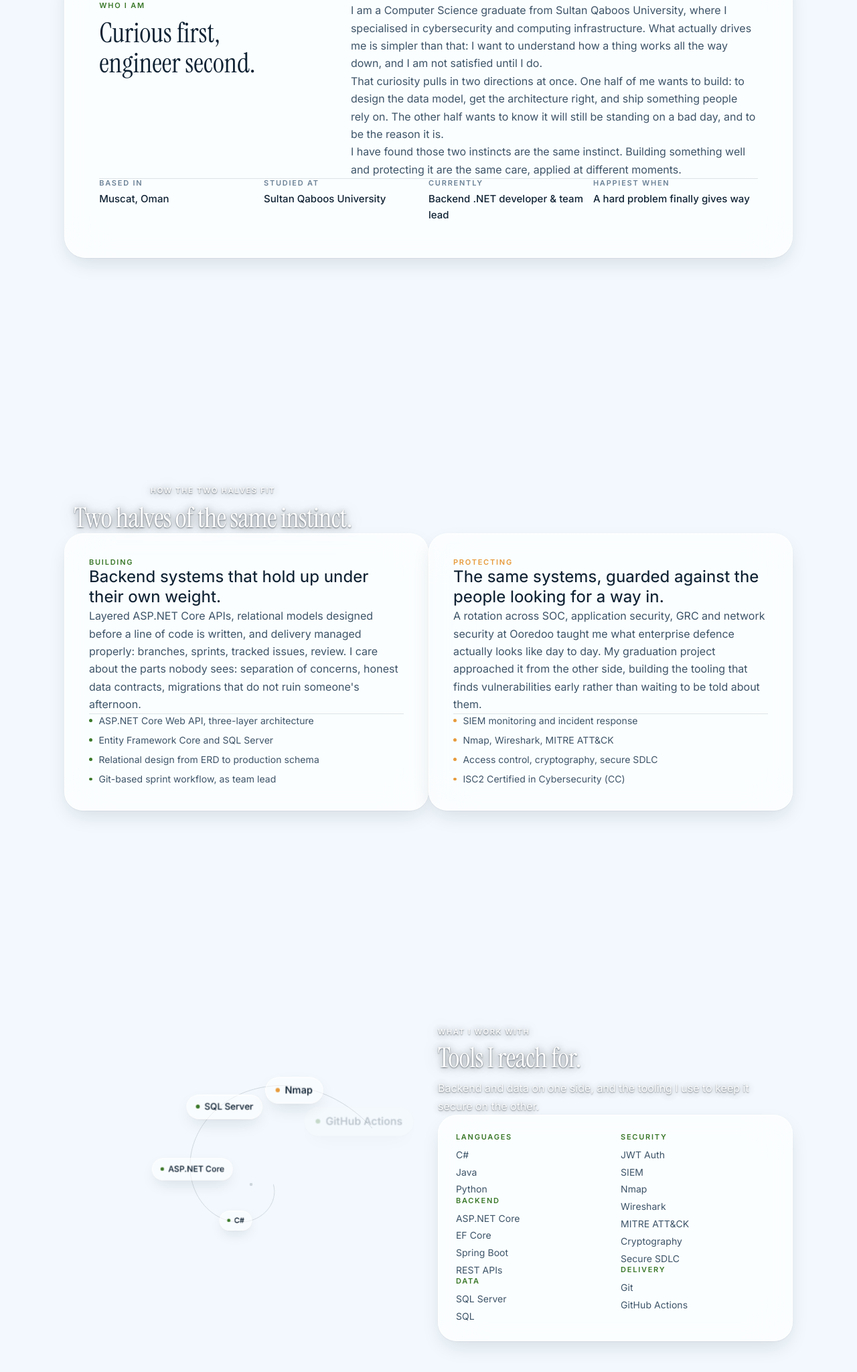
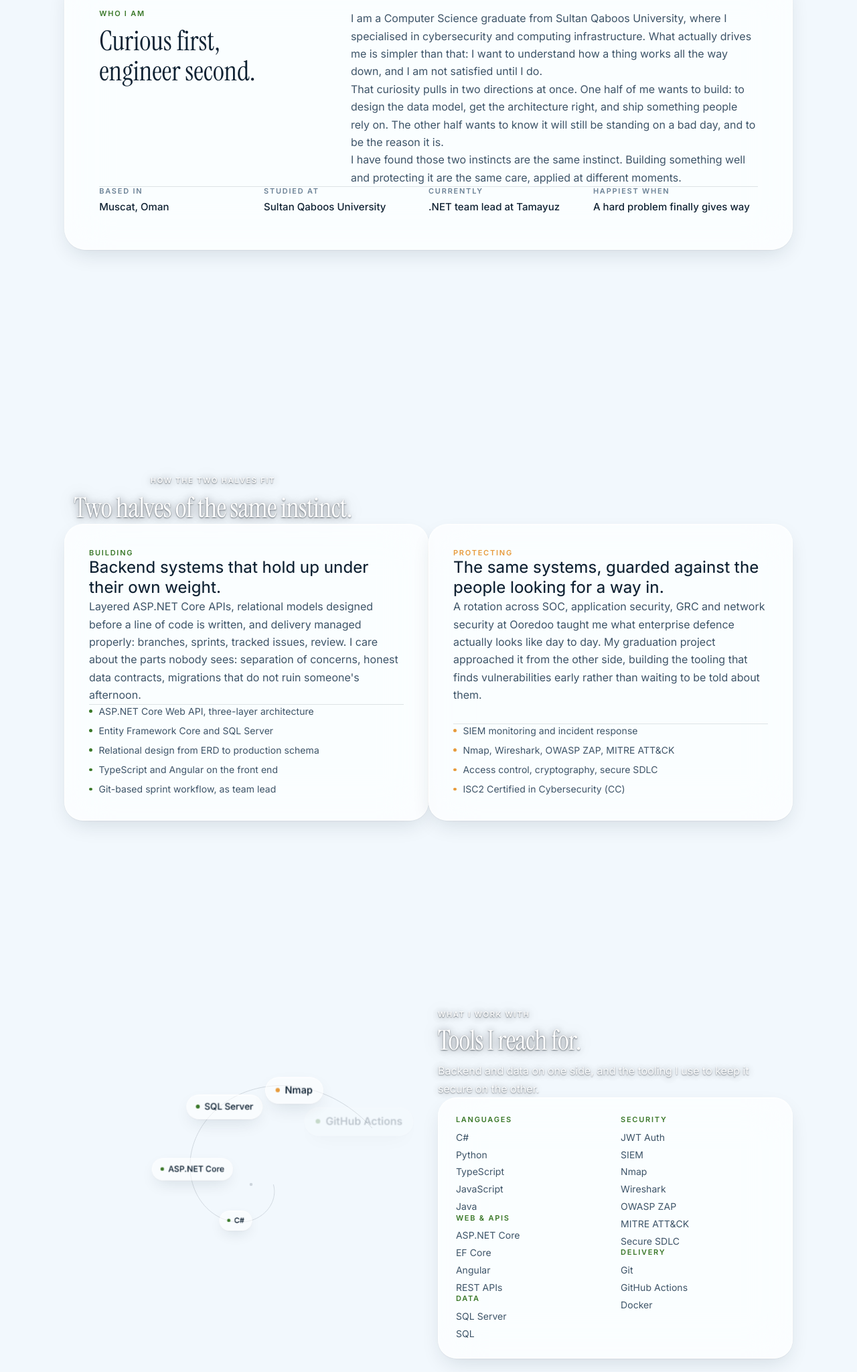
Before and after one commit to 6qzr/6qzr.github.io, an Astro site: page / in a window 1280 px wide. Shown: the part 1032-3080 px from the top of the page at 67% size. Built offline with nearby package versions, Linux system fonts and the light colour scheme; Astro itself is replaced by a stand-in of ours.

Commit message:
Bring the site in line with the October CV
Serve the new CV export, and update everything on the page drawn from it:
the Tamayuz role is now developer and team lead with the Angular port, the
intern role names the Customer Support Ticket System, and Ooredoo reads
Information Security Intern. OCSP counts 53 tracked issues (what GitHub
has, not 56) and 11 entities, and gains the JWT, Argon2 and Thawani point.
HAVS names him team lead of four.

Stack adds TypeScript, JavaScript, Angular, OWASP ZAP and Docker and drops
Spring Boot and Cryptography. The backend group becomes "Web & APIs" now
that Angular sits in it. Spotlights stay at five, one per group.

Timeline bullets are trimmed so Path still fits one screen at 1280x800 and
1366x768.

```diff
--- a/src/content/projects/hybrid-vulnerability-scanner.md
+++ b/src/content/projects/hybrid-vulnerability-scanner.md
@@ -6,7 +6,7 @@ brief: >-
   A security scanner that runs inside a project's CI pipeline. It reads both
   halves of the codebase, the source you wrote and the packages you depend on,
   and reports what is exploitable in either one before the change is merged.
-role: "Graduation project, team of four"
+role: "Graduation project, team lead of four"
 period: "Sep 2025 – Jan 2026"
 stack:
   - "UniXcoder"
--- a/src/content/projects/oman-community-services-platform.md
+++ b/src/content/projects/oman-community-services-platform.md
@@ -7,7 +7,7 @@ brief: >-
   API routes it to the department that owns that work, and both sides follow the
   ticket through to a rating when it closes.
 role: "Team lead, 4 engineers"
-period: "2026 · .NET Bootcamp capstone"
+period: "Jul 2026 – Oct 2026 · Tamayuz capstone"
 stack:
   - "ASP.NET Core Web API"
   - "Entity Framework Core"
@@ -16,9 +16,10 @@ stack:
   - "Swagger"
 highlights:
   - "Led four engineers from ERD to architecture to code, and owned the branching strategy that kept a shared codebase coherent."
-  - "Designed a 10-entity relational model with automatic department routing, status workflows, comments, notifications and citizen feedback ratings."
+  - "Designed an 11-entity relational model with automatic department routing, status workflows, comments, notifications and citizen feedback ratings."
   - "Built on a three-layer architecture (repository, service, controller) with soft deletes, role-based access scoping and DTO-based contracts."
-  - "Delivered through a structured GitHub workflow: 56 tracked issues across two sprints."
+  - "Secured with JWT authentication, Argon2 password hashing and role-based access, with the Thawani payment gateway integrated."
+  - "Delivered through a structured GitHub workflow: 53 tracked issues across two sprints."
 repo: "https://github.com/OPAL2-DotNet-Bootcamp-2026/OmanCommunityServicesPlatform"
 repoNote: null
 order: 2
@@ -29,7 +30,7 @@ Road damage, water leaks, waste that nobody collected. The problem is never that
 citizens have nothing to report; it is that a report has to reach the one
 department that can act on it, and then survive long enough to be resolved.
 
-So the design started with the data model, not the endpoints. Ten entities,
+So the design started with the data model, not the endpoints. Eleven entities,
 every relationship argued over and validated before implementation, including
 the cardinality problems that are cheap to fix on a diagram and expensive to fix
 in a migration. Routing a report to the responsible department is a property of
@@ -38,7 +39,7 @@ that model, not a special case bolted on afterwards.
 As team lead the harder work was not technical. Four people writing into one
 codebase need a branching strategy they actually follow, issues small enough to
 finish, and architectural decisions made once rather than re-litigated in every
-pull request. Two sprints, 56 tracked issues, one codebase that still made sense
+pull request. Two sprints, 53 tracked issues, one codebase that still made sense
 at the end of it.
 
 The three-layer split (repository, service, controller) was deliberate for a
--- a/src/data/site.ts
+++ b/src/data/site.ts
@@ -47,7 +47,7 @@ export const about = {
   facts: [
     { label: "Based in", value: "Muscat, Oman" },
     { label: "Studied at", value: "Sultan Qaboos University" },
-    { label: "Currently", value: "Backend .NET developer & team lead" },
+    { label: "Currently", value: ".NET team lead at Tamayuz" },
     { label: "Happiest when", value: "A hard problem finally gives way" },
   ],
 } as const;
@@ -69,6 +69,7 @@ export const duality = {
         "ASP.NET Core Web API, three-layer architecture",
         "Entity Framework Core and SQL Server",
         "Relational design from ERD to production schema",
+        "TypeScript and Angular on the front end",
         "Git-based sprint workflow, as team lead",
       ],
     },
@@ -79,7 +80,7 @@ export const duality = {
       body: "A rotation across SOC, application security, GRC and network security at Ooredoo taught me what enterprise defence actually looks like day to day. My graduation project approached it from the other side, building the tooling that finds vulnerabilities early rather than waiting to be told about them.",
       points: [
         "SIEM monitoring and incident response",
-        "Nmap, Wireshark, MITRE ATT&CK",
+        "Nmap, Wireshark, OWASP ZAP, MITRE ATT&CK",
         "Access control, cryptography, secure SDLC",
         "ISC2 Certified in Cybersecurity (CC)",
       ],
@@ -104,27 +105,30 @@ export const stack = [
   { name: "ASP.NET Core", group: "backend", spotlight: true },
   { name: "EF Core", group: "backend", spotlight: false },
   { name: "SQL Server", group: "data", spotlight: true },
+  { name: "Python", group: "language", spotlight: false },
+  { name: "TypeScript", group: "language", spotlight: false },
+  { name: "JavaScript", group: "language", spotlight: false },
   { name: "Java", group: "language", spotlight: false },
-  { name: "Python", group: "language", spotlight: false },
   { name: "SQL", group: "data", spotlight: false },
-  { name: "Spring Boot", group: "backend", spotlight: false },
+  { name: "Angular", group: "backend", spotlight: false },
   { name: "REST APIs", group: "backend", spotlight: false },
   { name: "JWT Auth", group: "security", spotlight: false },
   { name: "SIEM", group: "security", spotlight: false },
   { name: "Nmap", group: "security", spotlight: true },
   { name: "Wireshark", group: "security", spotlight: false },
+  { name: "OWASP ZAP", group: "security", spotlight: false },
   { name: "MITRE ATT&CK", group: "security", spotlight: false },
-  { name: "Cryptography", group: "security", spotlight: false },
   { name: "Secure SDLC", group: "security", spotlight: false },
   { name: "Git", group: "devops", spotlight: false },
   { name: "GitHub Actions", group: "devops", spotlight: true },
+  { name: "Docker", group: "devops", spotlight: false },
 ] as const;
 
 export type StackGroup = (typeof stack)[number]["group"];
 
 export const stackGroupLabels: Record<StackGroup, string> = {
   language: "Languages",
-  backend: "Backend",
+  backend: "Web & APIs",
   data: "Data",
   security: "Security",
   devops: "Delivery",
@@ -139,16 +143,15 @@ export const timeline = [
   {
     kind: "work",
     track: "build",
-    role: "Backend .NET Developer & Team Lead",
-    org: "Codeline / Rihal Bootcamp",
+    role: "Full Stack .NET Developer & Team Lead",
+    org: "Tamayuz Program, Codeline / Rihal Bootcamp",
     place: "Muscat",
     start: "Apr 2026",
     end: "Present",
     points: [
-      "Led a 4-person team on a citizen issue-reporting Web API, owning architecture decisions, branching strategy and the integrity of a shared codebase.",
-      "Designed and validated a 10-entity relational model, resolving 1:M and M:N cardinality before implementation began.",
-      "Built the API on a three-layer architecture (repository, service, controller) with EF Core, SQL Server, soft deletes and role-based access scoping.",
-      "Secured endpoints with JWT authentication and DTO-based request and response contracts.",
+      "Led a team of four, owning architecture, branching strategy and code reviews across 53 tracked issues and two sprints.",
+      "Shipped an ASP.NET Core backend with a TypeScript and Bootstrap 5 frontend, then ported it to Angular: 34 components, route guards, unit tests.",
+      "Three-layer API (repository, service, controller) on EF Core and SQL Server, with soft deletes and role-based access.",
     ],
   },
   {
@@ -160,14 +163,14 @@ export const timeline = [
     start: "Jul 2025",
     end: "Sep 2025",
     points: [
-      "Built full-stack features in Git-based Agile sprints, applying networking and API integration concepts on a real project.",
-      "Developed the collaborative practices that carried directly into the later .NET bootcamp capstone.",
+      "Built a Customer Support Ticket System as a team across three Agile sprints, with Git workflows and API integration.",
+      "Owned security, role-based access, and the production deployment with data migration.",
     ],
   },
   {
     kind: "work",
     track: "security",
-    role: "Information Security Management",
+    role: "Information Security Intern",
     org: "Ooredoo",
     place: "Muscat",
     start: "Jun 2024",
```
Also changed, not shown: 1 other file.
